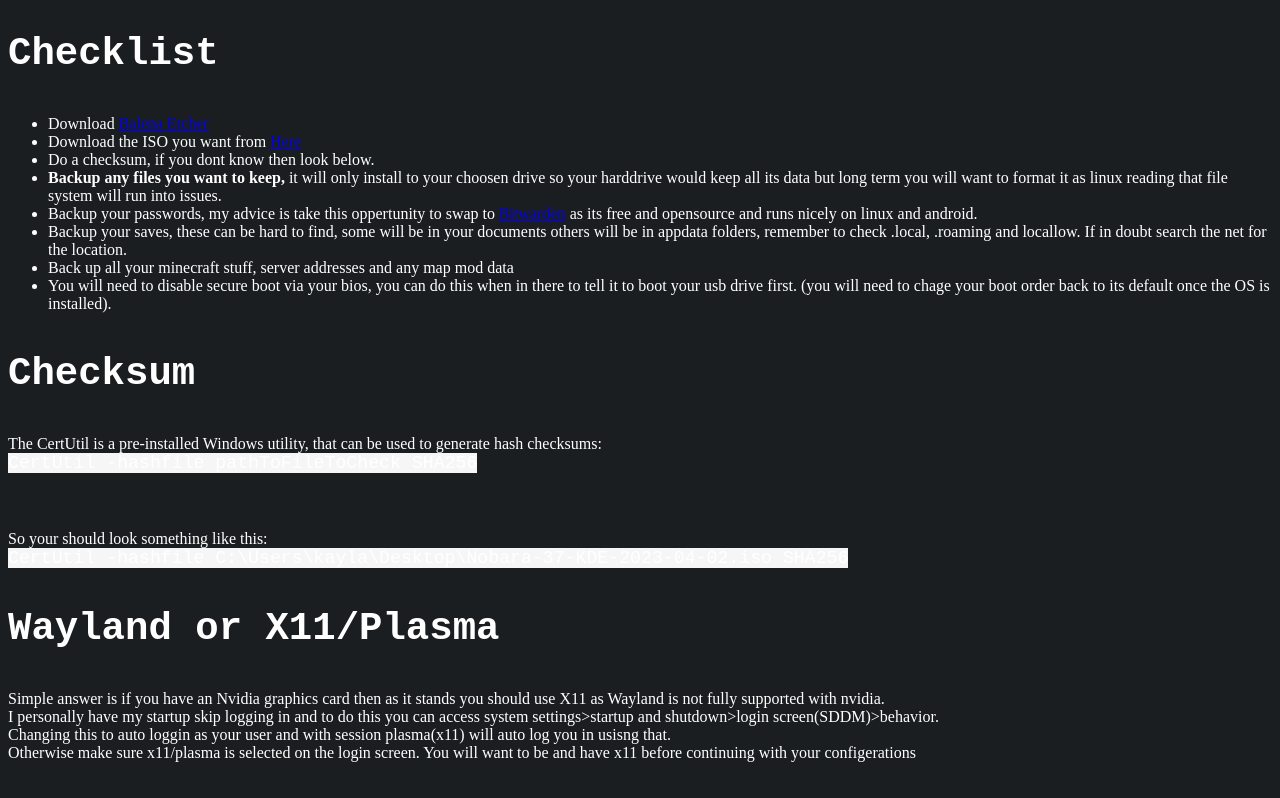
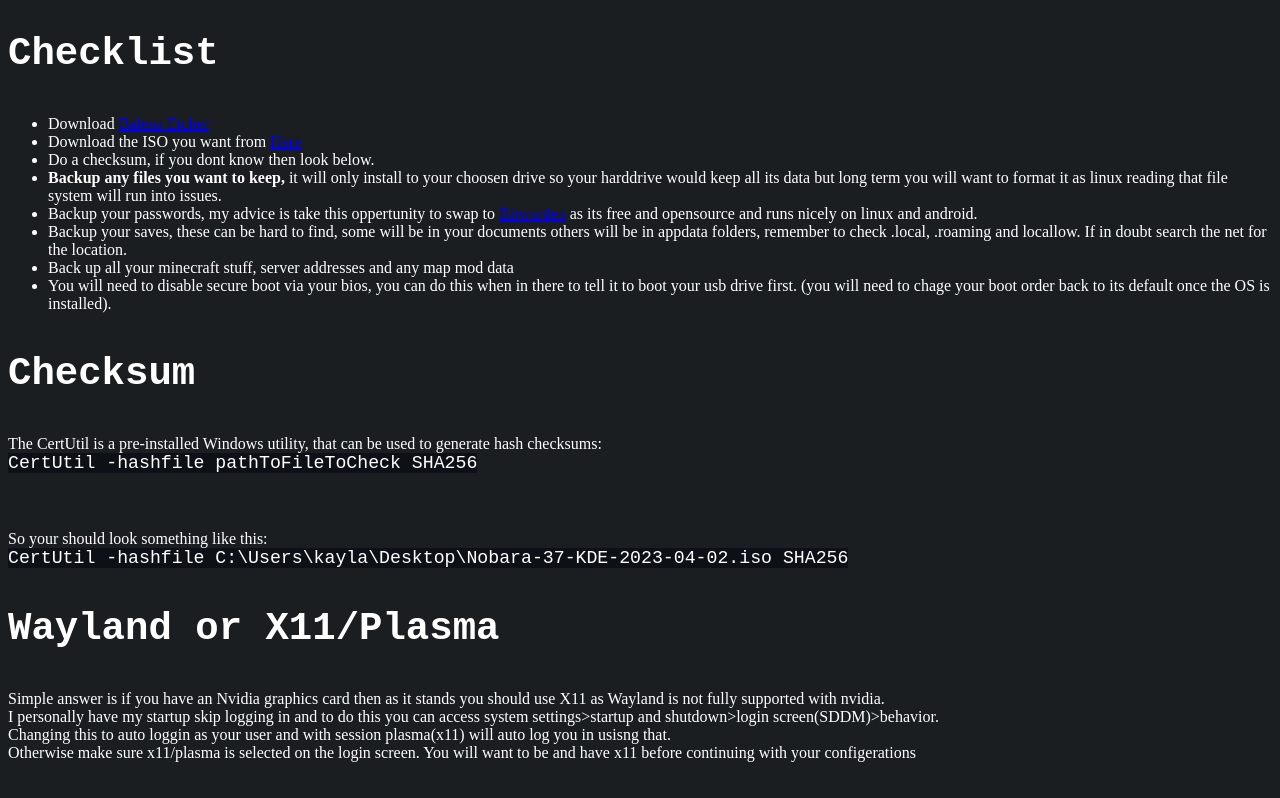
Before and after one commit to Parilia/parilia.github.io, a plain HTML site: page checklist.html in a window 1280 px wide. Shown: the top 798 px of the page. Drawn offline with Linux system fonts and the light colour scheme.

Commit message:
Update checklist.html

```diff
--- a/checklist.html
+++ b/checklist.html
@@ -20,7 +20,7 @@
         {
             font-family: monospace;
             font-size: 140%;
-            background-color: #f6f6f6;
+            background-color: #0D1117;
         }
         body
         {
```
